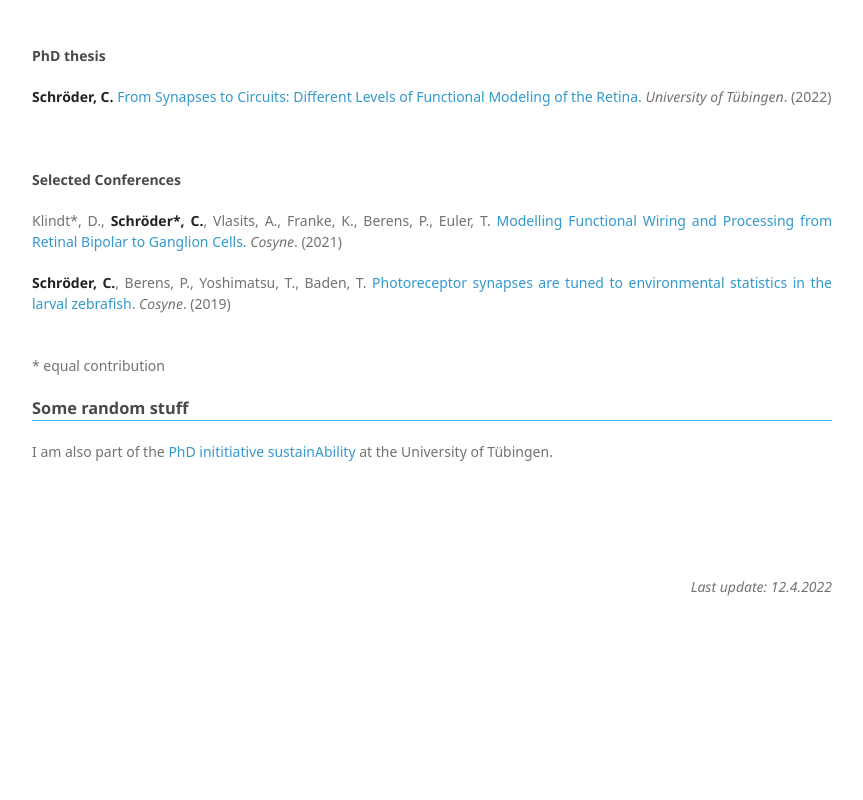
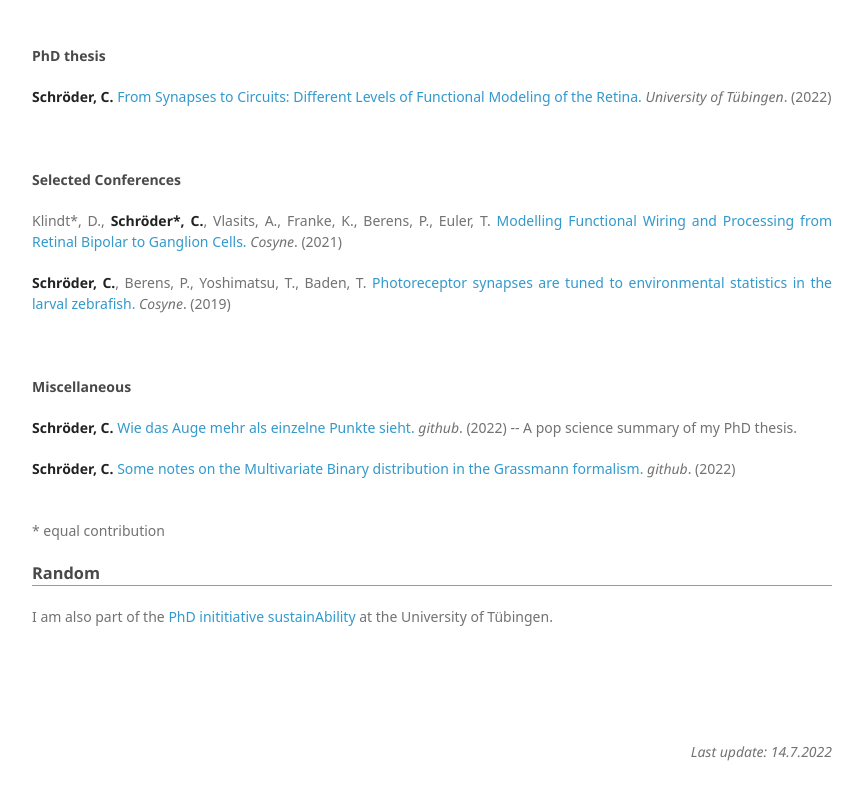
Before and after one commit to coschroeder/coschroeder.github.io, a plain HTML site: page index.html in a window 1280 px wide. Shown: the part 958-1758 px from the top of the page, without its empty margins (343-1206 px from the left). Before the commit the page ends 1625 px from the top, so only its background shows below. Drawn offline with Linux system fonts and the light colour scheme; a web font is replaced by a local one.

Commit message:
updated Misc

```diff
--- a/index.html
+++ b/index.html
@@ -115,7 +115,15 @@ Germany<br>
   <p align="justify"> <strong>Schröder, C.</strong>, Berens, P., Yoshimatsu, T., Baden, T.
     <a>  Photoreceptor synapses are tuned to environmental statistics in the larval zebrafish. </a> <i>Cosyne</i>. (2019)</p>
 
+<br>
+<br>
 
+<h4>
+  <a id="Miscellaneous" class="anchor" href="#Miscellaneous" aria-hidden="true"><span aria-hidden="true" class="octicon octicon-link"></span></a>Miscellaneous</h4>
+    <p align="justify"> <strong>Schröder, C.</strong>
+      <a href="https://coschroeder.github.io/pdfs/Thesis_Klartext.pdf" target="_blank">  Wie das Auge mehr als einzelne Punkte sieht. </a> <i>github</i>. (2022) -- A pop science summary of my PhD thesis. </p>
+    <p align="justify"> <strong>Schröder, C.</strong>
+      <a href="https://github.com/mackelab/grassmann_binary_distribution/blob/main/notes_grassmann_formalism.pdf" target="_blank">  Some notes on the Multivariate Binary distribution in the Grassmann formalism.  </a> <i>github</i>. (2022)</p>
 
 
 <br>
@@ -124,7 +132,7 @@ Germany<br>
 <break>
 
 <h3>
-<a id="random" class="anchor" href="#random" aria-hidden="true"><span aria-hidden="true" class="octicon octicon-link"></span></a>Some random stuff</h3>
+<a id="random" class="anchor" href="#random" aria-hidden="true"><span aria-hidden="true" class="octicon octicon-link"></span></a>Random</h3>
 
 <p align="justify"> I am also part of the <a href="http://sustainability-phd.com/" target="_blank"> PhD inititiative sustainAbility</a> at the University of Tübingen. </p>
 
@@ -142,7 +150,7 @@ Germany<br>
 
 </script> -->
 <p style="margin-bottom:3cm;"> </p>
-<p style="text-align:right;"> <em>Last update: 12.4.2022</em></p>
+<p style="text-align:right;"> <em>Last update: 14.7.2022</em></p>
 
 
       </section>
```
Also changed, not shown: 1 other file.
